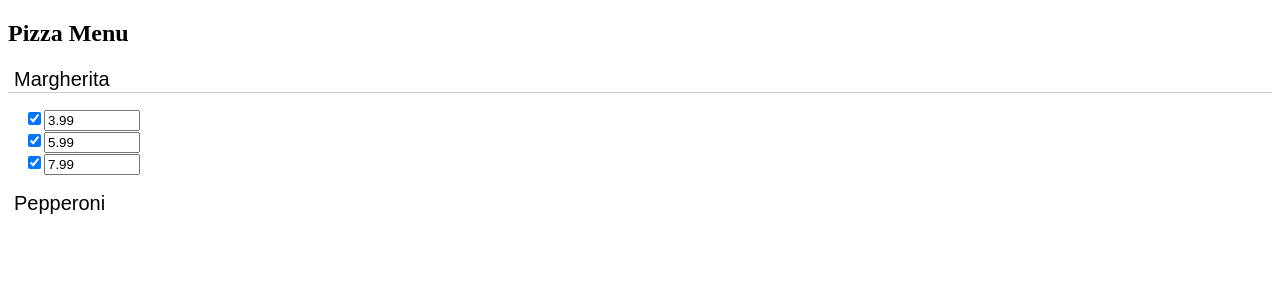
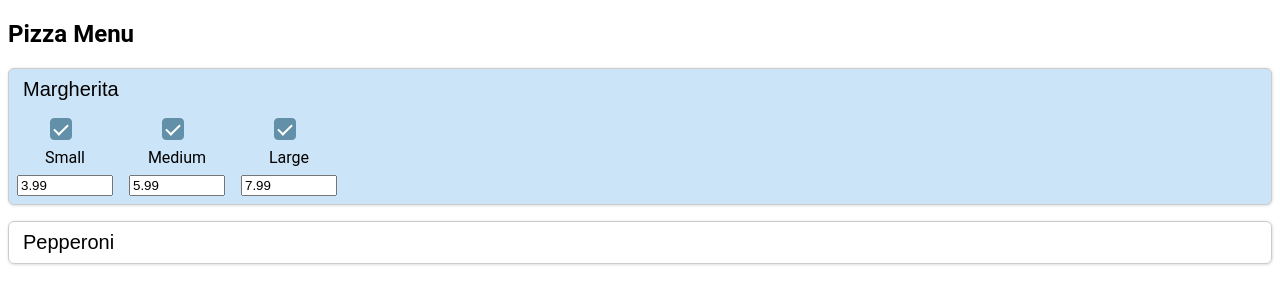
Before and after one commit to nakis93/pizza-menu, an Angular app: page / in a window 1280 px wide. Both pictures are taken after a click on the button "Margherita". Shown: the top 304 px of the page. Built offline with nearby package versions, Linux system fonts and the light colour scheme.

Commit message:
style: restyle menu item card with shadow, open state background, and circular undo button

```diff
--- a/src/app/components/menu/menu-item/menu-item.component.css
+++ b/src/app/components/menu/menu-item/menu-item.component.css
@@ -0,0 +1,73 @@
+.menu-item {
+    border: 1px solid #ccc;
+    border-radius: 6px;
+    margin-bottom: 1rem;
+    transition: background-color 0.3s ease, box-shadow 0.3s ease;
+    padding: 0.5rem;
+    box-shadow: 0 1px 3px rgba(0, 0, 0, 0.1),
+        1px 0 3px rgba(0, 0, 0, 0.07);
+}
+
+.menu-item.open {
+    background-color: #cce4f7;
+}
+
+.menu-item-header {
+    cursor: pointer;
+    background: none;
+    border: none;
+    font-size: 1.25rem;
+    text-align: left;
+    width: 100%;
+}
+
+.price-row {
+    margin-top: 1rem;
+    display: flex;
+    flex-wrap: wrap;
+    gap: 1rem;
+}
+
+.prices {
+    display: flex;
+    flex-direction: column;
+    align-items: center;
+    gap: 0.5rem;
+}
+
+.undo-button {
+    margin-top: 1rem;
+    background-color: #e00;
+    color: white;
+    border: none;
+    padding: 0.5rem 1rem;
+    cursor: pointer;
+}
+
+.undo-button:focus-visible {
+    outline: 3px solid #0078d7;
+}
+
+.size-label {
+    font-size: 1rem;
+}
+
+section {
+    display: flex;
+    flex-direction: column;
+}
+
+.undo-button {
+    margin-top: 0;
+    align-self: flex-end;
+    background-color: #e00;
+    color: white;
+    border: none;
+    border-radius: 50%;
+    padding: 1rem;
+    cursor: pointer;
+}
+
+.undo-button:focus-visible {
+    outline: 3px solid #0078d7;
+}
--- a/src/app/components/menu/menu-item/menu-item.component.html
+++ b/src/app/components/menu/menu-item/menu-item.component.html
@@ -1,22 +1,32 @@
-<div class="menu-item">
-    <button class="menu-item-header" type="button" [attr.aria-expanded]="isOpen" (click)="toggleAccordion()">
+<div class="menu-item" [class.open]="isOpen">
+    <button class="menu-item-header" type="button" [attr.aria-expanded]="isOpen" (click)="toggle.emit()">
         {{ item.name }}
     </button>
-    <section class="menu-item-body" role="region" [hidden]="!isOpen">
-        @for(size of sizePrices; track size.sizeId) {
-        <div class="row">
-            <app-checkbox [ngModel]="size.enabled" (ngModelChange)="onSizeToggled(size.sizeId, $event)">
-            </app-checkbox>
-            <app-number-input [disabled]="!size.enabled" [ngModel]="size.price"
-                (ngModelChange)="onPriceChanged(size.sizeId, $event)">
-            </app-number-input>
+
+    @if (isOpen) {
+    <section role="region">
+        <div class="price-row">
+            @for (size of sizePrices; track size.sizeId) {
+            <div class="prices">
+                <app-checkbox [ngModel]="size.enabled"
+                    (ngModelChange)="onSizeToggled(size.sizeId, $event)"></app-checkbox>
+                <span class="size-label">{{ size.name }}</span>
+                <app-number-input [disabled]="!size.enabled" [ngModel]="size.price"
+                    (ngModelChange)="onPriceChanged(size.sizeId, $event)"></app-number-input>
+            </div>
+            }
         </div>
-        }
-        @if(hasChanges)
-        {
+
+        @if (hasChanges) {
         <button type="button" class="undo-button" (click)="undoChanges()">
-            Undo
+            <svg xmlns="http://www.w3.org/2000/svg" width="20" height="20" fill="none" stroke="currentColor"
+                stroke-width="2" stroke-linecap="round" stroke-linejoin="round" viewBox="0 0 24 24" aria-hidden="true"
+                focusable="false">
+                <path d="M3 12a9 9 0 0115.36-6.36L21 9" />
+                <path d="M3 12v6h6" />
+            </svg>
         </button>
         }
     </section>
+    }
 </div>
--- a/src/app/components/menu/menu-item/menu-item.component.ts
+++ b/src/app/components/menu/menu-item/menu-item.component.ts
@@ -1,5 +1,5 @@
 import { CommonModule } from '@angular/common';
-import { Component, Input } from '@angular/core';
+import { Component, EventEmitter, Input, Output } from '@angular/core';
 import { FormsModule } from '@angular/forms';
 import { ViewPizzaItem } from '../../../models/item';
 import { ViewSizePrice } from '../../../models/price';
@@ -16,18 +16,14 @@ import { NumberInputComponent } from '../../../shared/components/number-input/nu
 export class MenuItemComponent {
   @Input() sizePrices: ViewSizePrice[] = [];
   @Input() item: ViewPizzaItem = { itemId: 0, name: '', sizes: [] };
+  @Input() isOpen = false;
+  @Output() toggle = new EventEmitter<void>();
 
-  isOpen = false;
   hasChanges = false;
 
   constructor(
     private dataService: DataService
   ) { }
-
-
-  toggleAccordion(): void {
-    this.isOpen = !this.isOpen;
-  }
 
   onPriceChanged(sizeId: number, newPrice: number): void {
     this.dataService.updatePrice(this.item.itemId, sizeId, newPrice);
@@ -65,5 +61,9 @@ export class MenuItemComponent {
     });
   }
 
+  toggleAccordion(): void {
+    this.toggle.emit();
+  }
+
 
 }
--- a/src/app/components/menu/menu.component.html
+++ b/src/app/components/menu/menu.component.html
@@ -2,7 +2,8 @@
     <h1 id="menuTitle">Pizza Menu</h1>
     <div role="list" aria-label="Pizza list">
         @for (pizzaItem of pizzaItems; track pizzaItem.itemId) {
-        <app-menu-item [item]="pizzaItem" [sizePrices]="pizzaItem.sizes">
+        <app-menu-item [item]="pizzaItem" [sizePrices]="pizzaItem.sizes" [isOpen]="openedItemId === pizzaItem.itemId"
+            (toggle)="toggleItem(pizzaItem.itemId)">
         </app-menu-item>
         }
     </div>
--- a/src/app/components/menu/menu.component.ts
+++ b/src/app/components/menu/menu.component.ts
@@ -12,6 +12,7 @@ import { MenuItemComponent } from './menu-item/menu-item.component';
 })
 
 export class MenuComponent {
+  openedItemId: number | null = null;
   private destroyRef = inject(DestroyRef);
   pizzaItems: ViewPizzaItem[] = [];
   constructor(
@@ -29,4 +30,8 @@ export class MenuComponent {
     }
   }
 
+  toggleItem(itemId: number) {
+    this.openedItemId = this.openedItemId === itemId ? null : itemId;
+  }
+
 }
--- a/src/app/shared/components/checkbox/checkbox.component.css
+++ b/src/app/shared/components/checkbox/checkbox.component.css
@@ -0,0 +1,37 @@
+.checkbox-wrapper input[type="checkbox"] {
+    position: absolute;
+    opacity: 0;
+    width: 20px;
+    height: 20px;
+    cursor: pointer;
+}
+
+.checkbox-wrapper span {
+    display: inline-block;
+    width: 20px;
+    height: 20px;
+    border: 1.5px solid #ccc;
+    border-radius: 4px;
+    margin-right: 8px;
+    vertical-align: middle;
+    background-color: white;
+    position: relative;
+    transition: background-color 0.3s;
+}
+
+.checkbox-wrapper input[type="checkbox"]:checked+span {
+    background-color: #6190A8;
+    border-color: #6190A8;
+}
+
+.checkbox-wrapper input[type="checkbox"]:checked+span::after {
+    content: '';
+    position: absolute;
+    left: 6px;
+    top: 2px;
+    width: 6px;
+    height: 12px;
+    border: solid white;
+    border-width: 0 2px 2px 0;
+    transform: rotate(45deg);
+}
--- a/src/styles.css
+++ b/src/styles.css
@@ -1,31 +1,3 @@
-.menu-item-header {
-    cursor: pointer;
-    background: none;
-    border: none;
-    font-size: 1.25rem;
-    text-align: left;
-    width: 100%;
+body {
+    font-family: Roboto, "Helvetica Neue", sans-serif;
 }
-
-.menu-item-header:focus-visible {
-    outline: 3px solid #0078d7;
-    outline-offset: 2px;
-}
-
-.menu-item-body {
-    padding: 1rem;
-    border-top: 1px solid #ccc;
-}
-
-.undo-button {
-    margin-top: 1rem;
-    background-color: #e00;
-    color: white;
-    border: none;
-    padding: 0.5rem 1rem;
-    cursor: pointer;
-}
-
-.undo-button:focus-visible {
-    outline: 3px solid #0078d7;
-}
```
Also changed, not shown: src/app/assets/svgs/undo.svg (added).
